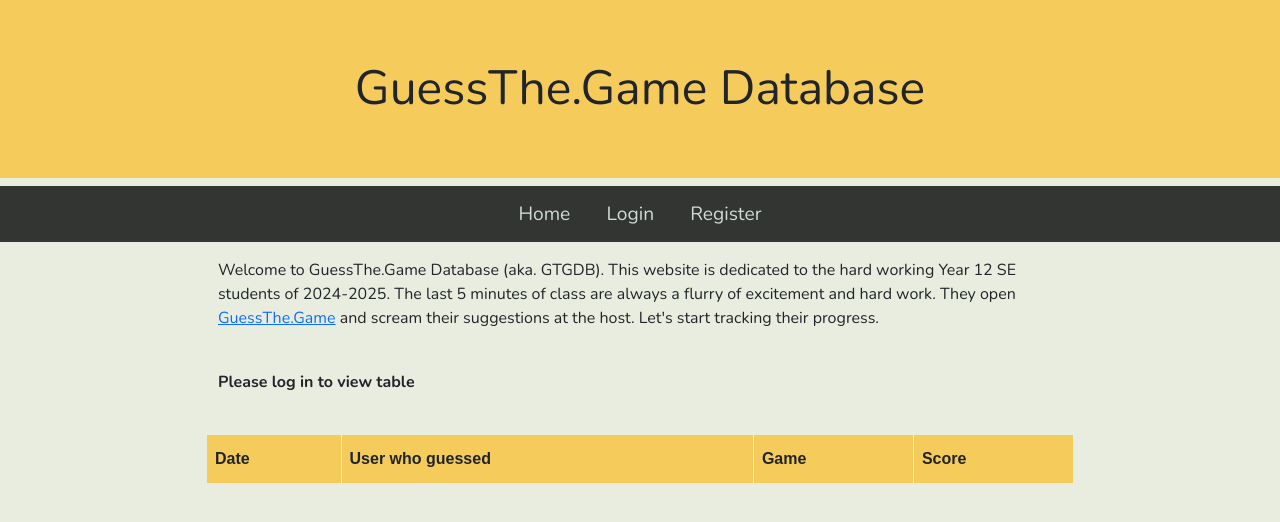
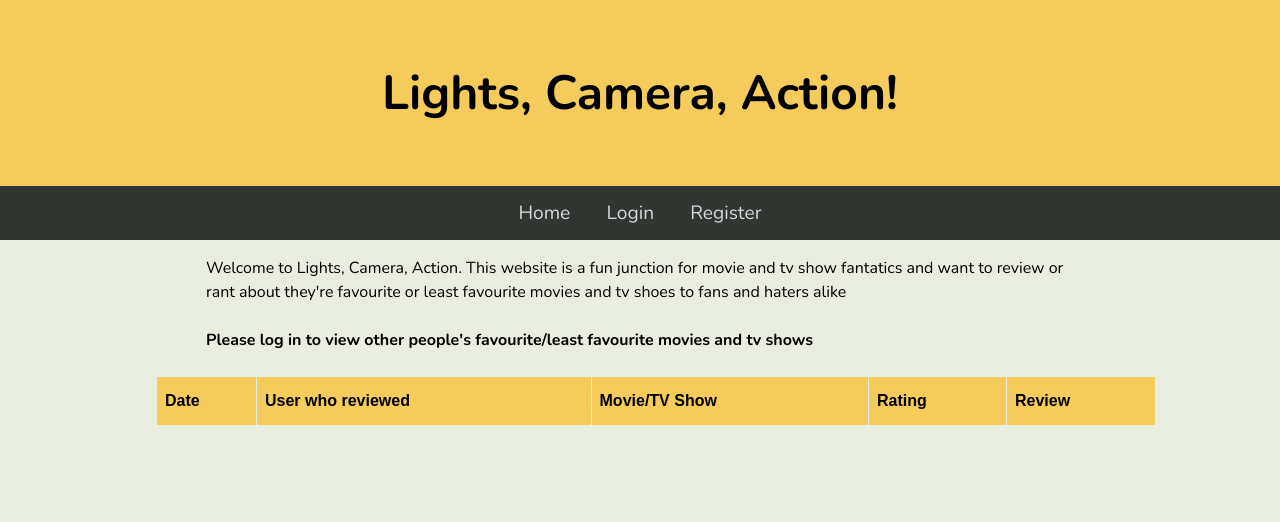
Before and after one commit to krisha-r/pwa-se-t2, a Flask app: page / in a window 1280 px wide. Shown: the top 522 px of the page. Run offline with Flask 3, Linux system fonts and the light colour scheme; lists and menus that the app fills with data are empty.

Commit message:
Change PWA topic

```diff
--- a/main.py
+++ b/main.py
@@ -1,10 +1,10 @@
-from flask import Flask, render_template, request, redirect, session, send_from_directory, flash
+from flask import Flask, render_template, request, redirect, session, flash
 import db
 
 #Activate Flask app
 app = Flask(__name__)
 #Create app secret key
-app.secret_key = "gtg"
+app.secret_key = "lca"
 
 
 #Create home page for PWA
@@ -12,17 +12,17 @@ app.secret_key = "gtg"
 def Home():
     #Create blank username and guess data
     username = ''
-    guessData = ""
+    ReviewData = ""
     #Check if the user is logged in
     if session.get('username'):
         #If ther user is logged in then title case their username
         username = session['username'].title()
-        #Fetch all guesses from the guesses database using GetAllGuesses function from db.py
-        guessData = db.GetAllGuesses() # Note: the new line
-    #Render the index.html page, and send through the parameters guessData and username
-    #The guessdata will display the table
+        #Fetch all guesses from the guesses database using GetAllReviews function from db.py
+        ReviewData = db.GetAllReviews() # Note: the new line
+    #Render the index.html page, and send through the parameters ReviewData and username
+    #The Reviewdata will display the table
     #The username, if logged in, will display the username on the home page
-    return render_template("index.html", guesses=guessData, name=username)
+    return render_template("index.html", reviews=ReviewData, name=username)
 
 #Create the login page for the PWA, the get request will retrieve data(the login page) and the post request will send through the username and password
 @app.route("/login", methods=["GET", "POST"])
@@ -90,7 +90,7 @@ def Register():
     #Render the template register.html
     return render_template("register.html")
 
-#Create the add guess page for the PWA, the get request will retrieve the data(add guess data) and the post request will send through the guess details
+#Create the add guess page for the PWA, the get request will retrieve the data(add review data) and the post request will send through the guess details
 @app.route("/add", methods=["GET","POST"])
 def Add():
     # Check if the user is logged in
@@ -103,10 +103,11 @@ def Add():
         #Collect the data the user submitted, including the user id from the session id, the date, the game name and the score
         user_id = session['id']
         date = request.form['date']
-        game = request.form['game']
-        score = request.form['score']
-        # Add the data to the guesses database using the AddGuess function from db.py
-        db.AddGuess(user_id, date, game, score)
+        movie_show = request.form['movie/show']
+        rating = request.form['rating']
+        review = request.form['review']
+        # Add the data to the review database using the AddReview function from db.py
+        db.AddReview(user_id, date, movie_show, rating, review)
     #Render the template add.html
     return render_template("add.html")
 
--- a/static/css/style.css
+++ b/static/css/style.css
@@ -17,12 +17,14 @@ body {
     font-size: 1rem;
 }
 
-main {
-    max-width: 900px;
-    margin: auto;
-    padding: 1rem;
-    line-height: 1.5;
+.message{
+    color: maroon;
+    padding-top: 1rem;
+    font-weight: bold;
+    text-align: center;
+    font-size: large;
 }
+
 
 .banner {
     padding: 60px;
@@ -52,35 +54,44 @@ nav a:hover {
     color: black;
 }
 
-nav a.active {
-    background-color: #04AA6D;
-    color: #e8eddf;
+main {
+    margin: auto;
+    padding: 1rem;
+    line-height: 1.5;
+    max-width: 900px;
 }
 
-/* .container {
-} */
-
-.guess_table {
+.review_table {
     font-family: Arial, Helvetica, sans-serif;
     border-collapse: collapse;
-    width: 100%;
+    /* max-width: 1000px; */
+    margin-left: 0;
+    width: 1000px;
+    max-width: none;
+    position: relative;
+    left: -50px;
 }
 
-.guess_table td, .guess_table th {
+.review_table td, .review_table th {
     border: 1px solid #e8eddf;
     padding: 8px;
 }
 
-.guess_table tr:nth-child(even){background-color: #cfdbd5;}
+.review_table tr:nth-child(even){background-color: #cfdbd5;}
 
-.guess_table tr:hover {background-color: #cfdbd5;}
+.review_table tr:hover {background-color: #cfdbd5;}
 
-.guess_table th {
+.review_table th {
     padding-top: 12px;
     padding-bottom: 12px;
     text-align: left;
     background-color: #f5cb5c;
     color: cfdbd5;
+}
+
+.review_table .date,
+.review_table td:nth-child(1) {
+    width: 100px;
 }
 
 input[type=text], input[type="password"], input[type="date"], input[type="number"], select {
--- a/templates/base.html
+++ b/templates/base.html
@@ -5,27 +5,16 @@
     <meta name="viewport" content="width=device-width, initial-scale=1.0" />
     <meta http-equiv="X-UA-Compatible" content="ie=edge" />
 
-    <meta
-      http-equiv="Content-Security-Policy"
-      content="script-src 'self' https://cdn.jsdelivr.net;"
-    />
+    <meta http-equiv="Content-Security-Policy" content="script-src 'self';" />
 
     <title>GuessThe.Game DB</title>
-
-    <link
-      href="https://cdn.jsdelivr.net/npm/bootstrap@5.3.8/dist/css/bootstrap.min.css"
-      rel="stylesheet"
-      integrity="sha384-sRIl4kxILFvY47J16cr9ZwB07vP4J8+LH7qKQnuqkuIAvNWLzeN8tE5YBujZqJLB"
-      crossorigin="anonymous"
-    />
     <link rel="stylesheet" href="../static/css/style.css" />
-
     <link rel="manifest" href="/static/manifest.json" />
     <link rel="icon" type="image/x-icon" href="/static/images/favicon.png" />
   </head>
 
   <body>
-    <h1 class="banner">GuessThe.Game Database</h1>
+    <h1 class="banner">Lights, Camera, Action!</h1>
 
     <nav>
       <a href="/">Home</a>
@@ -40,15 +29,7 @@
     {% with messages = get_flashed_messages() %} {% if messages %}
     <ul class="flashes">
       {% for message in messages %}
-      <div class="alert alert-warning alert-dismissible fade show" role="alert">
-        {{message}}
-        <button
-          type="button"
-          class="btn-close"
-          data-bs-dismiss="alert"
-          aria-label="Close"
-        ></button>
-      </div>
+      <div class="message">{{message}}</div>
       {% endfor %}
     </ul>
     {% endif %} {% endwith %}
@@ -56,10 +37,5 @@
     <main>{%block content %} {% endblock %}</main>
 
     <script src="static/js/app.js"></script>
-    <script
-      src="https://cdn.jsdelivr.net/npm/bootstrap@5.3.8/dist/js/bootstrap.bundle.min.js"
-      integrity="sha384-FKyoEForCGlyvwx9Hj09JcYn3nv7wiPVlz7YYwJrWVcXK/BmnVDxM+D2scQbITxI"
-      crossorigin="anonymous"
-    ></script>
   </body>
 </html>
--- a/templates/index.html
+++ b/templates/index.html
@@ -2,40 +2,43 @@
 
 <div class="container">
   <p>
-    Welcome to GuessThe.Game Database (aka. GTGDB). This website is dedicated to
-    the hard working Year 12 SE students of 2024-2025. The last 5 minutes of
-    class are always a flurry of excitement and hard work. They open
-    <a href="https://guessthe.game/">GuessThe.Game</a> and scream their
-    suggestions at the host. Let's start tracking their progress.
+    Welcome to Lights, Camera, Action. This website is a fun junction for movie
+    and tv show fantatics and want to review or rant about they're favourite or
+    least favourite movies and tv shoes to fans and haters alike
   </p>
 
   {% if session['username'] %}
   <br />
   <p class="bolded">Hello {{name}}</p>
-  <a href="/add"><button>Add guess</button></a>
+  <a href="/add"><button>Add Review</button></a>
   {%else%}
   <br />
-  <p class="bolded">Please log in to view table</p>
+  <p class="bolded">
+    Please log in to view other people's favourite/least favourite movies and tv
+    shows
+  </p>
   {% endif %}
 </div>
 
 <br />
 
-<table class="guess_table">
+<table class="review_table">
   <thead>
-    <th>Date</th>
-    <th>User who guessed</th>
-    <th>Game</th>
-    <th>Score</th>
+    <th class="date">Date</th>
+    <th>User who reviewed</th>
+    <th class="movie">Movie/TV Show</th>
+    <th>Rating</th>
+    <th>Review</th>
   </thead>
 
   <tbody>
-    {% for guess in guesses %}
+    {% for review in reviews %}
     <tr>
-      <td>{{ guess['date'] }}</td>
-      <td>{{ guess['username'] }}</td>
-      <td>{{ guess['game'] }}</td>
-      <td>{{ guess['score'] }}</td>
+      <td>{{ review['date'] }}</td>
+      <td>{{ review['username'] }}</td>
+      <td>{{ review['movie_show'] }}</td>
+      <td>{{ review['rating'] }}</td>
+      <td>{{ review['review'] }}</td>
     </tr>
     {% endfor %}
   </tbody>
```
Also changed, not shown: db.py (+12 -12 lines), templates/add.html (+7 -5 lines), .database/queries.sql.
